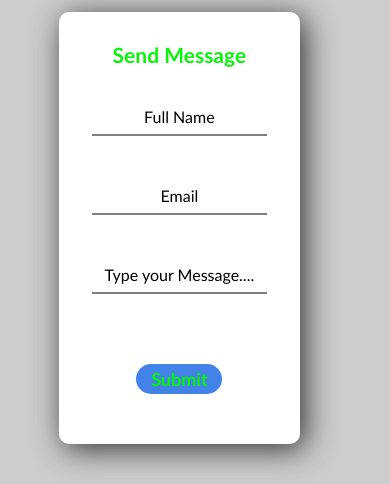
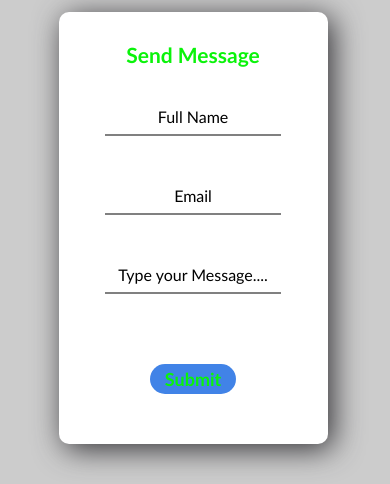
Before and after one commit to sudip22-p/contact_us_page, a plain HTML site: page index.html in a window 390 px wide. Shown: the part 753-1237 px from the top of the page. Drawn offline with Linux system fonts and the light colour scheme.

Commit message:
Update style.css

```diff
--- a/style.css
+++ b/style.css
@@ -146,7 +146,7 @@ body{
         flex-direction: column;
         align-items: center;
         justify-content: center;
-        min-width: 28vw;
+        min-width: 30vw;
         background-color: white;
         padding: 30px 3vw;
         border-radius: 10px;
@@ -168,7 +168,7 @@ body{
         grid-template-columns:repeat(1,1fr);
     }
     .right-box{
-        width: 80%;
+        width: 90%;
     }
     .right-box form{
         font-size: 16px;
@@ -190,7 +190,7 @@ body{
 {
 
     .right-box{
-        width: 95%;
+        width: 97%;
     }
     .right-box form{
         font-size: 14px;
```
